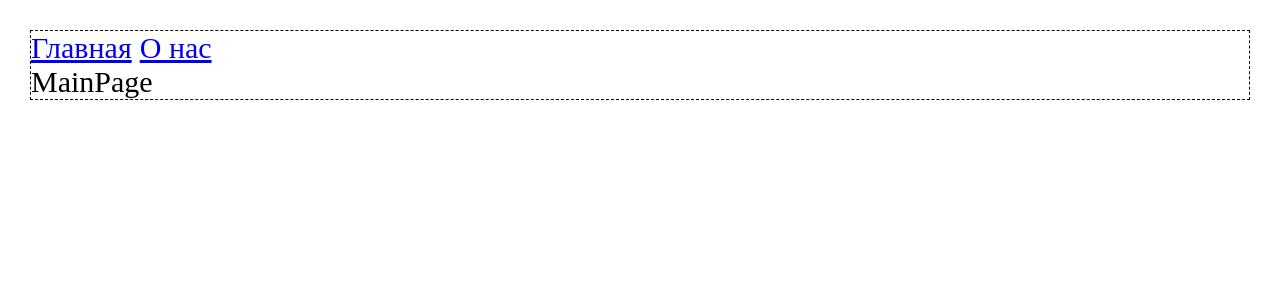
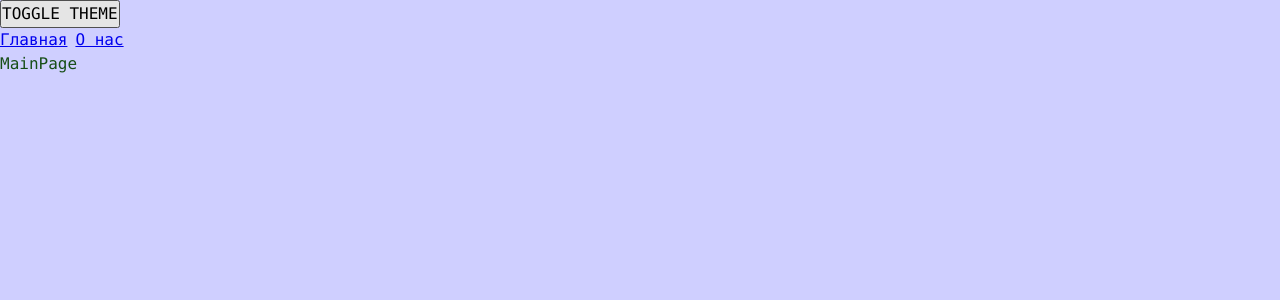
Before and after one commit to yodainferno/ubli, a React app: page / in a window 1280 px wide. Shown: the top 300 px of the page. Built offline with nearby package versions, Linux system fonts and the light colour scheme.

Commit message:
les 1.7
- themes
- toggle theme with react context

```diff
--- a/src/App.tsx
+++ b/src/App.tsx
@@ -1,12 +1,16 @@
-import React, {Suspense} from 'react';
-import './index.scss';
+import React, {Suspense, useContext, useState} from 'react';
+import './styles/index.scss';
 import {Route, Routes, Link} from "react-router-dom";
 import {AboutPageAsync} from "./pages/AboutPage/AboutPage.async";
 import {MainPageAsync} from "./pages/MainPage/MainPage.async";
+import {useTheme} from "./theme/useTheme"
 
 const App = () => {
+    const {theme, toggleTheme} = useTheme();
+
     return (
-        <div className="app">
+        <div className={`app ${theme}`}>
+            <button onClick={toggleTheme}>TOGGLE THEME</button>
             <div className="nav">
                 <Link to={'/'}>Главная</Link>
                 <Link to={'/about'}>О нас</Link>
--- a/src/index.scss
+++ /dev/null
@@ -1,16 +0,0 @@
-* {
-    margin: 0;
-    padding: 0;
-    box-sizing: border-box;
-}
-
-.app {
-    font-size: 30px;
-    margin: 30px;
-    border: dashed 1px;
-}
-
-.nav {
-    display: flex;
-    gap: 8px
-}
--- a/src/index.tsx
+++ b/src/index.tsx
@@ -1,11 +1,14 @@
 import {render} from "react-dom";
 import App from "./App";
 import {BrowserRouter} from "react-router-dom";
+import ThemeProvider from "./theme/ThemeProvider";
 
 
 render(
     <BrowserRouter>
-        <App />
+        <ThemeProvider>
+            <App />
+        </ThemeProvider>
     </BrowserRouter>,
     document.getElementById("root")
 );
--- /dev/null
+++ b/src/styles/index.scss
@@ -0,0 +1,18 @@
+@import "reset";
+@import "variables/global";
+@import "themes/light";
+@import "themes/dark";
+
+.app {
+    font: var(--font-m);
+
+    background-color: var(--bg-color);
+    color: var(--primary-color);
+
+    min-height: 100vh;
+}
+
+.nav {
+    display: flex;
+    gap: 8px
+}
--- /dev/null
+++ b/src/styles/reset.scss
@@ -0,0 +1,12 @@
+* {
+  margin: 0;
+  padding: 0;
+  box-sizing: border-box;
+}
+input,
+button,
+textarea,
+select {
+  margin: 0;
+  font: inherit;
+}
--- /dev/null
+++ b/src/styles/themes/dark.scss
@@ -0,0 +1,5 @@
+.app.dark {
+  --bg-color: #00006a;
+  --primary-color: #00ff00;
+  --secondary-color: #fdfdfd;
+}
--- /dev/null
+++ b/src/styles/themes/light.scss
@@ -0,0 +1,5 @@
+.app {
+  --bg-color: #cfcfff;
+  --primary-color: #174e17;
+  --secondary-color: #000;
+}
--- /dev/null
+++ b/src/styles/variables/global.scss
@@ -0,0 +1,11 @@
+:root {
+  --font-family-main: Consolas, system-ui;
+
+  --font-size-m: 16px;
+  --font-line-m: 24px; // +8px
+  --font-m: var(--font-size-m) / var(--font-line-m) var(--font-family-main);
+
+  --font-size-l: 24px;
+  --font-line-l: 32px; // +8px
+  --font-l: var(--font-size-l) / var(--font-line-l) var(--font-family-main);
+}
--- a/src/test.ts
+++ /dev/null
@@ -1,4 +0,0 @@
-export function someFunc(arg: number): string {
-    console.log('123')
-    return '123'
-}
--- /dev/null
+++ b/src/theme/ThemeContext.ts
@@ -0,0 +1,15 @@
+import {createContext} from "react";
+
+export enum Theme {
+    LIGHT = 'light',
+    DARK = 'dark',
+}
+
+export interface ThemeContextProps {
+    theme?: Theme,
+    setTheme?: (theme: Theme) => void,
+}
+
+export const ThemeContext = createContext<ThemeContextProps>({})
+
+export const LOCAL_STORAGE_THEME_KEY = 'theme'
--- /dev/null
+++ b/src/theme/ThemeProvider.tsx
@@ -0,0 +1,21 @@
+import {LOCAL_STORAGE_THEME_KEY, Theme, ThemeContext} from "./ThemeContext";
+import {useMemo, useState, FC} from "react";
+
+const defaultTheme = localStorage.getItem(LOCAL_STORAGE_THEME_KEY) as Theme || Theme.LIGHT;
+
+const ThemeProvider: FC = ({children}) => {
+    const [theme, setTheme] = useState<Theme>(defaultTheme);
+
+    const defaultProps = useMemo(() => ({
+        theme: theme,
+        setTheme: setTheme
+    }), [theme])
+
+    return (
+        <ThemeContext.Provider value={defaultProps}>
+            {children}
+        </ThemeContext.Provider>
+    )
+}
+
+export default ThemeProvider;
--- /dev/null
+++ b/src/theme/useTheme.ts
@@ -0,0 +1,22 @@
+import {LOCAL_STORAGE_THEME_KEY, Theme, ThemeContext} from "./ThemeContext";
+import {useContext} from "react";
+
+interface UseThemeResult {
+    toggleTheme: () => void;
+    theme: Theme;
+}
+
+export function useTheme(): UseThemeResult {
+    const {theme, setTheme} = useContext(ThemeContext)
+
+    const toggleTheme = () => {
+        const newTheme: Theme = theme === Theme.DARK ? Theme.LIGHT : Theme.DARK;
+        setTheme(newTheme);
+        localStorage.setItem(LOCAL_STORAGE_THEME_KEY, newTheme);
+    }
+
+    return {
+        toggleTheme,
+        theme,
+    }
+}
```
